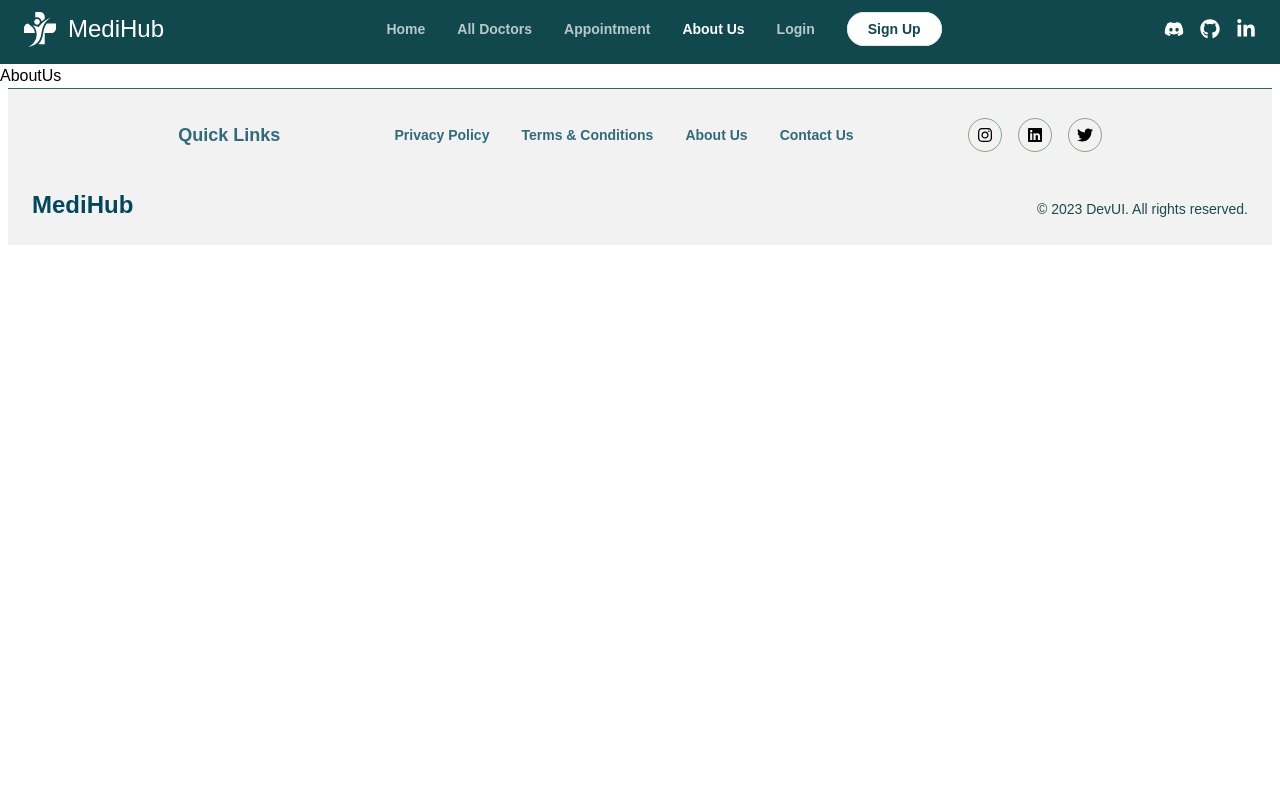
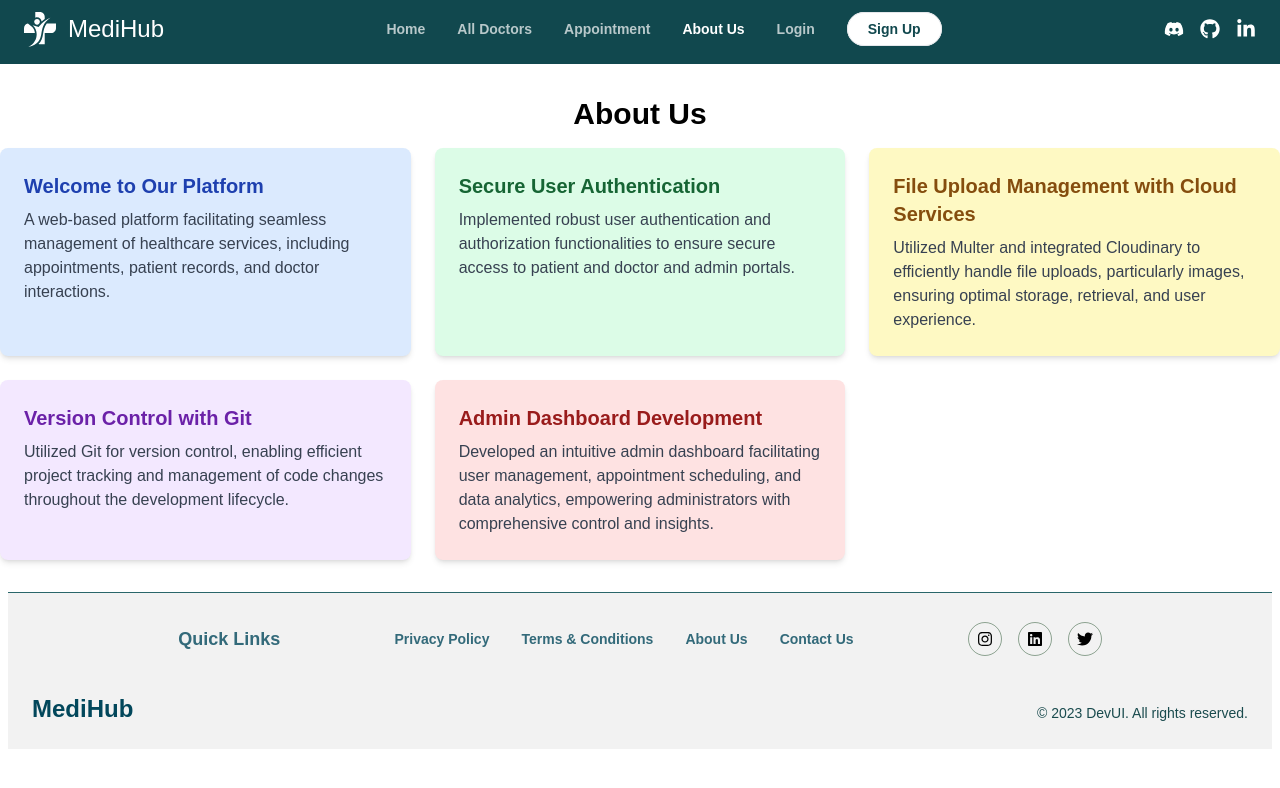
Before and after one commit to itsmohit097/medi-hub, a React app in the folder frontend/: page /aboutus in a window 1280 px wide. Shown: the top 788 px of the page. Built offline with nearby package versions, Linux system fonts and the light colour scheme; the HTML template or start-up script is replaced by a standard one.

Commit message:
Update AboutUs.jsx

```diff
--- a/frontend/src/pages/AboutUs.jsx
+++ b/frontend/src/pages/AboutUs.jsx
@@ -1,9 +1,33 @@
-import React from 'react'
+import React from 'react';
 
 function AboutUs() {
     return (
-        <div>AboutUs</div>
-    )
+        <div className="container mx-auto py-8">
+            <h1 className="text-3xl font-bold mb-4 text-center">About Us</h1>
+            <div className="grid gap-6 md:grid-cols-2 lg:grid-cols-3">
+                <div className="p-6 bg-blue-100 rounded-lg shadow-md">
+                    <h2 className="text-xl font-semibold mb-2 text-blue-800">Welcome to Our Platform</h2>
+                    <p className="text-gray-700">A web-based platform facilitating seamless management of healthcare services, including appointments, patient records, and doctor interactions.</p>
+                </div>
+                <div className="p-6 bg-green-100 rounded-lg shadow-md">
+                    <h2 className="text-xl font-semibold mb-2 text-green-800">Secure User Authentication</h2>
+                    <p className="text-gray-700">Implemented robust user authentication and authorization functionalities to ensure secure access to patient and doctor and admin portals.</p>
+                </div>
+                <div className="p-6 bg-yellow-100 rounded-lg shadow-md">
+                    <h2 className="text-xl font-semibold mb-2 text-yellow-800">File Upload Management with Cloud Services</h2>
+                    <p className="text-gray-700">Utilized Multer and integrated Cloudinary to efficiently handle file uploads, particularly images, ensuring optimal storage, retrieval, and user experience.</p>
+                </div>
+                <div className="p-6 bg-purple-100 rounded-lg shadow-md">
+                    <h2 className="text-xl font-semibold mb-2 text-purple-800">Version Control with Git</h2>
+                    <p className="text-gray-700">Utilized Git for version control, enabling efficient project tracking and management of code changes throughout the development lifecycle.</p>
+                </div>
+                <div className="p-6 bg-red-100 rounded-lg shadow-md">
+                    <h2 className="text-xl font-semibold mb-2 text-red-800">Admin Dashboard Development</h2>
+                    <p className="text-gray-700">Developed an intuitive admin dashboard facilitating user management, appointment scheduling, and data analytics, empowering administrators with comprehensive control and insights.</p>
+                </div>
+            </div>
+        </div>
+    );
 }
 
-export default AboutUs
+export default AboutUs;
```
